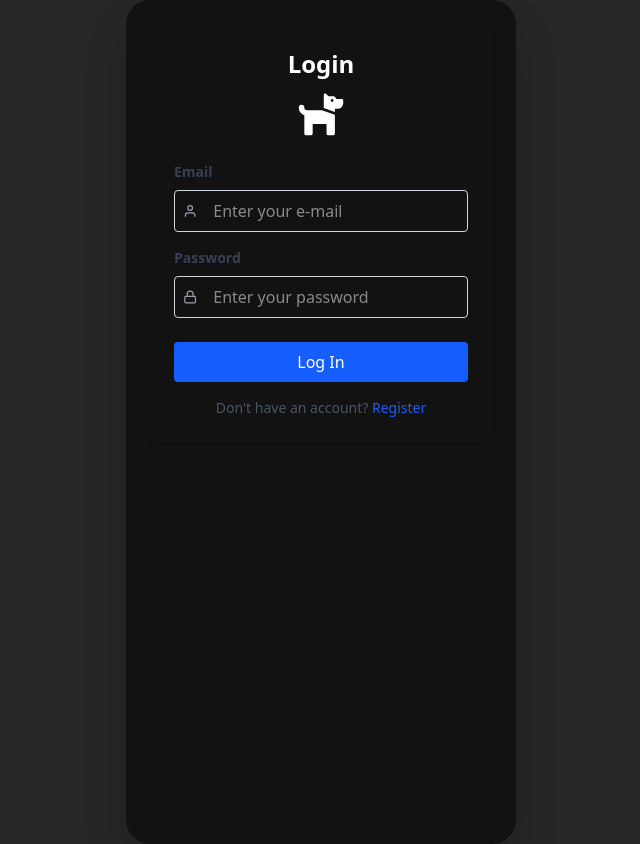
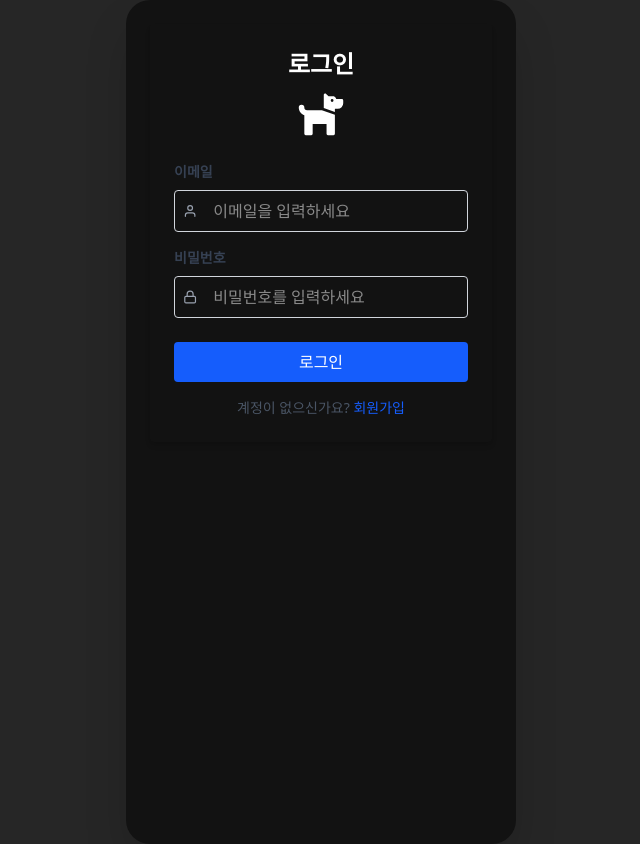
Before and after one commit to kakao-tech-campus-3rd-step3/Team22_FE, a React (Vite) app: page /login in a window 1280 px wide. Shown: the whole page, without its empty margins (319-959 px from the left). Built offline with nearby package versions, Linux system fonts and the light colour scheme.

Commit message:
chore : english to korean

```diff
--- a/src/pages/LoginPage.tsx
+++ b/src/pages/LoginPage.tsx
@@ -8,6 +8,7 @@ import { useLogin, useRegister } from '@/hooks/useLogin'
 function LoginPage() {
   const [email, setEmail] = useState('')
   const [password, setPassword] = useState('')
+  const [username, setUsername] = useState('')
   const [isRegister, setIsRegister] = useState(false)
 
   const setShowNavbar = useUIStore((state) => state.setShowNavbar)
@@ -17,7 +18,6 @@ function LoginPage() {
 
   const handleSubmit = (e: React.FormEvent) => {
     e.preventDefault()
-    const username = email.split('@')[0]
     if (isRegister) {
       registerMutation.mutate({ email, username, password })
     } else {
@@ -39,12 +39,13 @@ function LoginPage() {
       <Toaster position="top-center" />
       <form onSubmit={handleSubmit} className="p-6 rounded shadow-md w-full max-w-sm">
         <div className="flex flex-col items-center mb-6">
-          <h2 className="text-2xl font-bold text-center">{isRegister ? 'Register' : 'Login'}</h2>
+          <h2 className="text-2xl font-bold text-center">{isRegister ? '회원가입' : '로그인'}</h2>
           <FaDog size={50} className="mt-2" />
         </div>
+
         <div className="mb-4">
           <label htmlFor="email" className="block text-gray-700 text-sm font-semibold mb-2">
-            Email
+            이메일
           </label>
           <div className="flex items-center border border-gray-300 rounded">
             <FiUser className="text-gray-400 m-2" />
@@ -54,15 +55,37 @@ function LoginPage() {
               value={email}
               onChange={(e) => setEmail(e.target.value)}
               className="w-full py-2 px-2 outline-none rounded"
-              placeholder="Enter your e-mail"
+              placeholder="이메일을 입력하세요"
               required
               disabled={isLoading}
             />
           </div>
         </div>
+
+        {isRegister && (
+          <div className="mb-4">
+            <label htmlFor="username" className="block text-gray-700 text-sm font-semibold mb-2">
+              사용자 이름
+            </label>
+            <div className="flex items-center border border-gray-300 rounded">
+              <FiUser className="text-gray-400 m-2" />
+              <input
+                id="username"
+                type="text"
+                value={username}
+                onChange={(e) => setUsername(e.target.value)}
+                className="w-full py-2 px-2 outline-none rounded"
+                placeholder="사용자 이름을 입력하세요"
+                required
+                disabled={isLoading}
+              />
+            </div>
+          </div>
+        )}
+
         <div className="mb-6">
           <label htmlFor="password" className="block text-gray-700 text-sm font-semibold mb-2">
-            Password
+            비밀번호
           </label>
           <div className="flex items-center border border-gray-300 rounded">
             <FiLock className="text-gray-400 m-2" />
@@ -72,12 +95,13 @@ function LoginPage() {
               value={password}
               onChange={(e) => setPassword(e.target.value)}
               className="w-full py-2 px-2 outline-none rounded"
-              placeholder="Enter your password"
+              placeholder="비밀번호를 입력하세요"
               required
               disabled={isLoading}
             />
           </div>
         </div>
+
         <button
           type="submit"
           className="w-full bg-blue-600 text-white py-2 rounded hover:bg-blue-700 transition-colors"
@@ -85,21 +109,21 @@ function LoginPage() {
         >
           {isLoading
             ? isRegister
-              ? 'Registering...'
-              : 'Logging in...'
+              ? '회원가입 중...'
+              : '로그인 중...'
             : isRegister
-              ? 'Register'
-              : 'Log In'}
+              ? '회원가입'
+              : '로그인'}
         </button>
         {isError && <p className="text-red-500 mt-2">{(error as Error).message}</p>}
         <p className="mt-4 text-center text-sm text-gray-600">
-          {isRegister ? 'Already have an account?' : "Don't have an account?"}{' '}
+          {isRegister ? '계정이 이미 있으신가요?' : '계정이 없으신가요?'}{' '}
           <button
             type="button"
             onClick={() => setIsRegister(!isRegister)}
             className="text-blue-600 hover:underline"
           >
-            {isRegister ? 'Login' : 'Register'}
+            {isRegister ? '로그인' : '회원가입'}
           </button>
         </p>
       </form>
```
